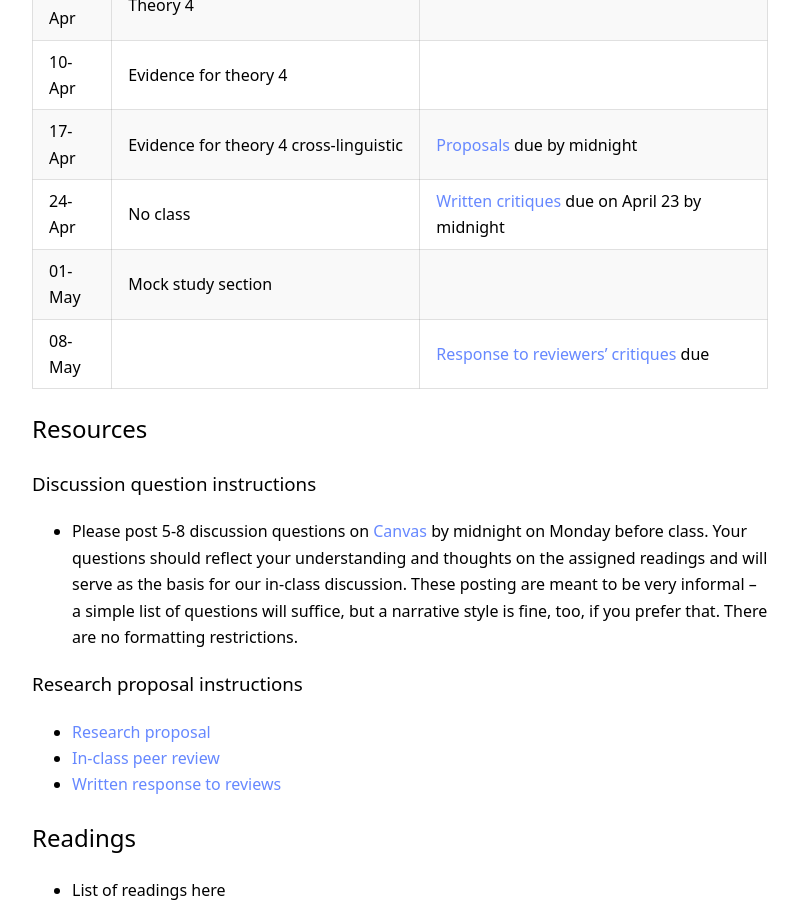
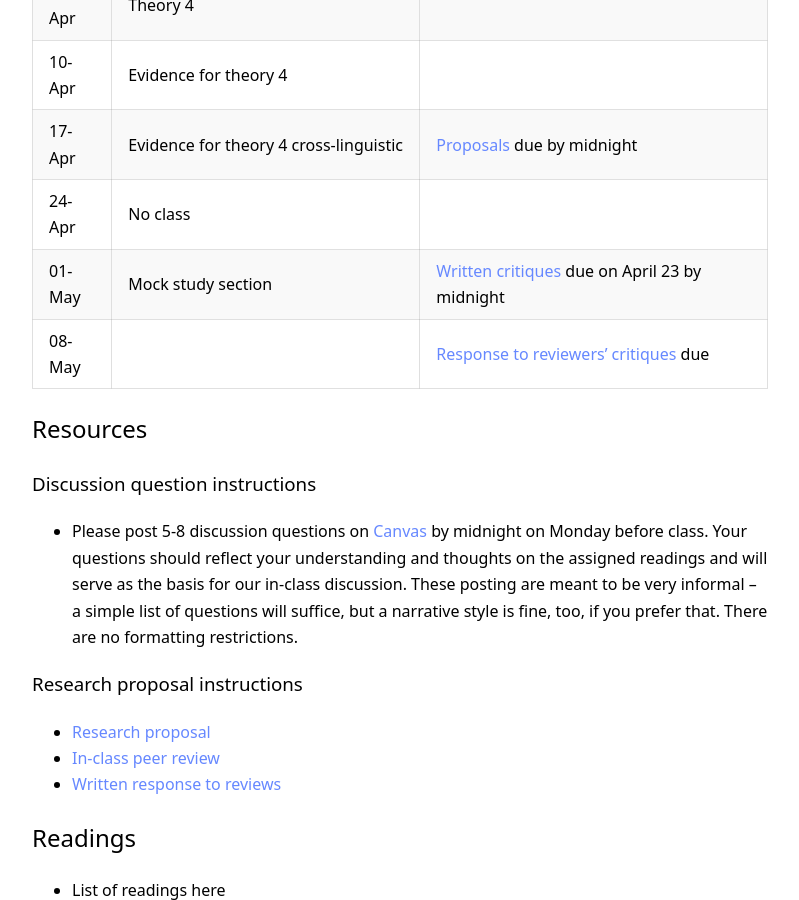
Before and after one commit to kschuler/ling001, a Jekyll site: the page built from index.md, in a window 1280 px wide and 900 px high, scrolled down 2476 px. Shown: the whole window, without its empty margins (240-1039 px from the left). Built offline with Jekyll 4.4.1, drawn with Linux system fonts in a browser that asks for light colours.

```diff
--- a/index.md
+++ b/index.md
@@ -50,9 +50,9 @@ Date | Topic | Readings & **Deadlines**
  27-Mar | Evidence for theory cross languages | **Deadline to submit [proposal draft](spring2018/research-proposal.html) for feedback from Katie (optional)**
  03-Apr | Theory 4 |
  10-Apr | Evidence for theory 4 |
-17-Apr | Evidence for theory 4 cross-linguistic |  **[Proposals](spring2018/research-proposal.html) due by midnight**
-24-Apr | No class |**[Written critiques](spring2018/research-proposal.html#in-class-peer-review) due on April 23 by midnight**
- 01-May | Mock study section |
+17-Apr | Evidence for theory 4 cross-linguistic | **[Proposals](spring2018/research-proposal.html) due by midnight**
+24-Apr | No class |
+ 01-May | Mock study section | **[Written critiques](spring2018/research-proposal.html#in-class-peer-review) due on April 23 by midnight**
  08-May |  | **[Response to reviewers' critiques](spring2018/research-proposal.html#written-response-to-reviews) due**
 
 ## Resources
```
Also changed, not shown: other parts of index.md (+2 -2 lines).
